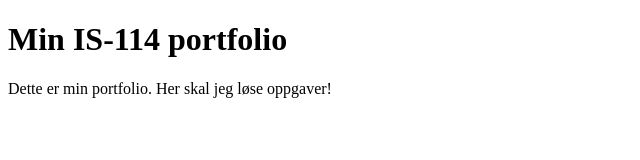
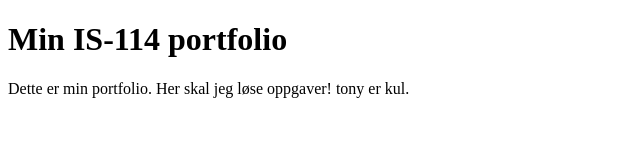
Before and after one commit to FredrikHusebruh/IND-REPOSITORY, a plain HTML site: page docs/index.html in a window 1280 px wide. Shown: the full height of the page, 0-640 px from the left. Drawn offline with Linux system fonts and the light colour scheme.

Commit message:
endret til tony er kul

```diff
--- a/docs/index.html
+++ b/docs/index.html
@@ -8,7 +8,7 @@
 <body>
     <h1>Min IS-114 portfolio</h1>
     <p>
-        Dette er min portfolio. Her skal jeg løse oppgaver!
+        Dette er min portfolio. Her skal jeg løse oppgaver! tony er kul.
     </p>
 </body>
 </html>
```
